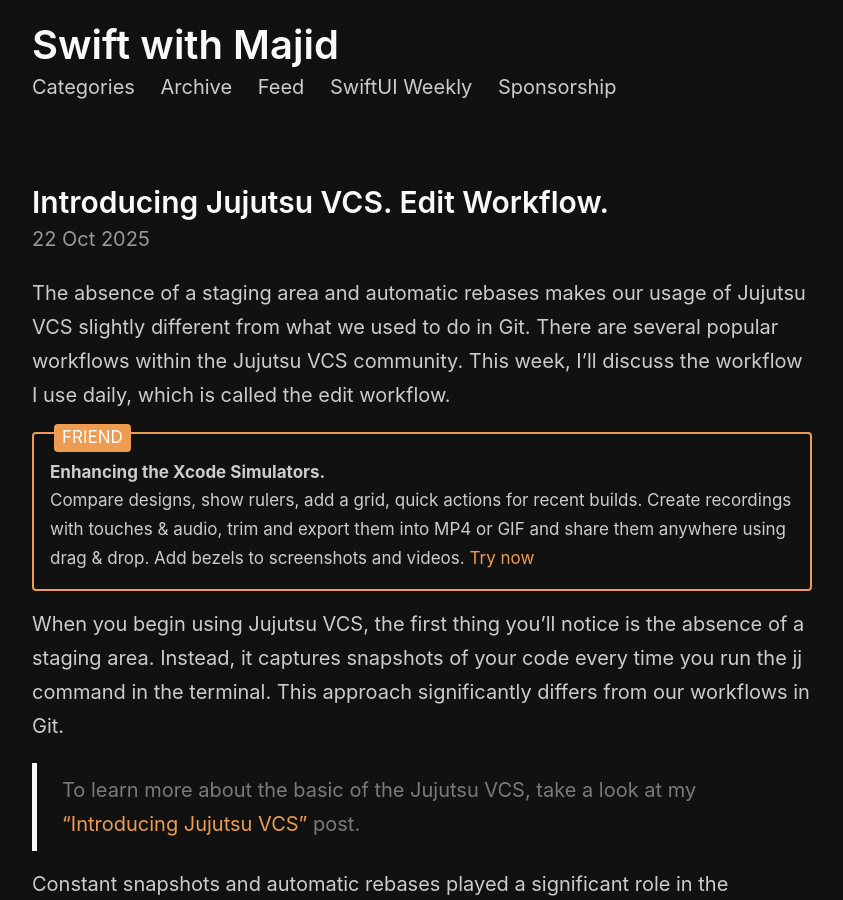
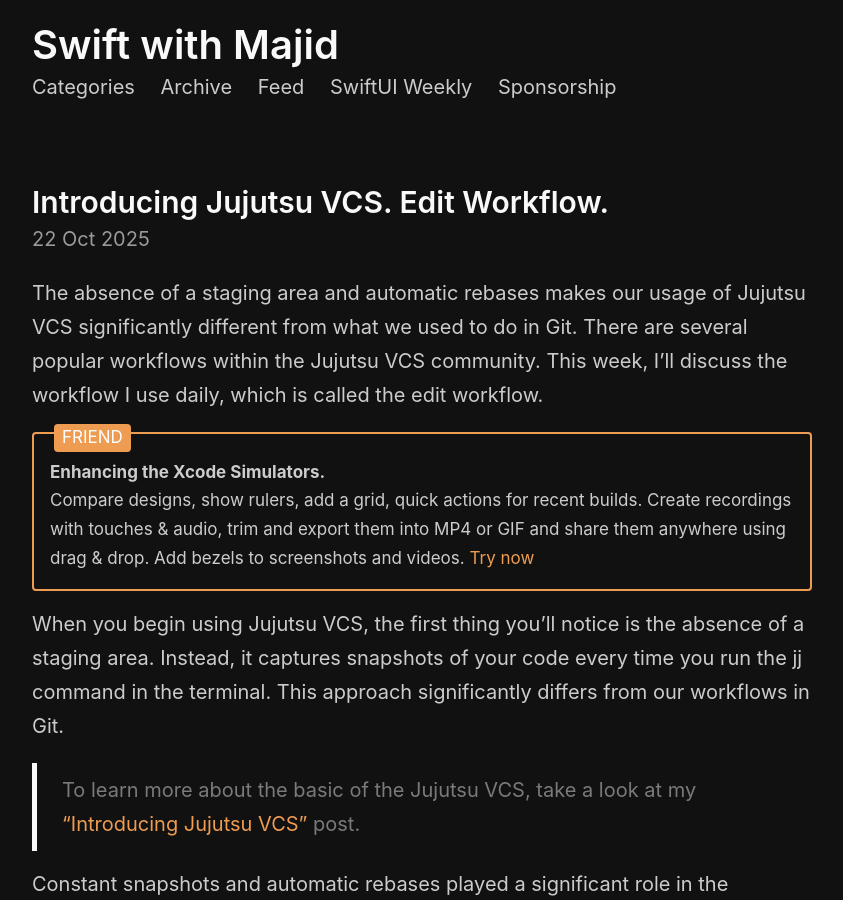
Before and after one commit to mecid/mecid.github.io, a Jekyll site: the page built from _posts/2025-10-22-introducing-jujutsu-vcs-edit-workflow.md, in a window 1280 px wide and 900 px high. Shown: the whole window, without its empty margins (218-1061 px from the left). Built offline with Jekyll 4.4.1, drawn with Linux system fonts in a browser that asks for light colours; some of the changed text lies outside the part shown.

```diff
--- a/_posts/2025-10-22-introducing-jujutsu-vcs-edit-workflow.md
+++ b/_posts/2025-10-22-introducing-jujutsu-vcs-edit-workflow.md
@@ -5,7 +5,7 @@
 image: /public/jj.png
 ---
 
-The absence of a staging area and automatic rebases makes our usage of Jujutsu VCS slightly different from what we used to do in Git. There are several popular workflows within the Jujutsu VCS community. This week, I’ll discuss the workflow I use daily, which is called the edit workflow.
+The absence of a staging area and automatic rebases makes our usage of Jujutsu VCS significantly different from what we used to do in Git. There are several popular workflows within the Jujutsu VCS community. This week, I’ll discuss the workflow I use daily, which is called the edit workflow.
 
 {% include friends.html %}
 
```
Also changed, not shown: other parts of _posts/2025-10-22-introducing-jujutsu-vcs-edit-workflow.md (+1 -1 lines).
